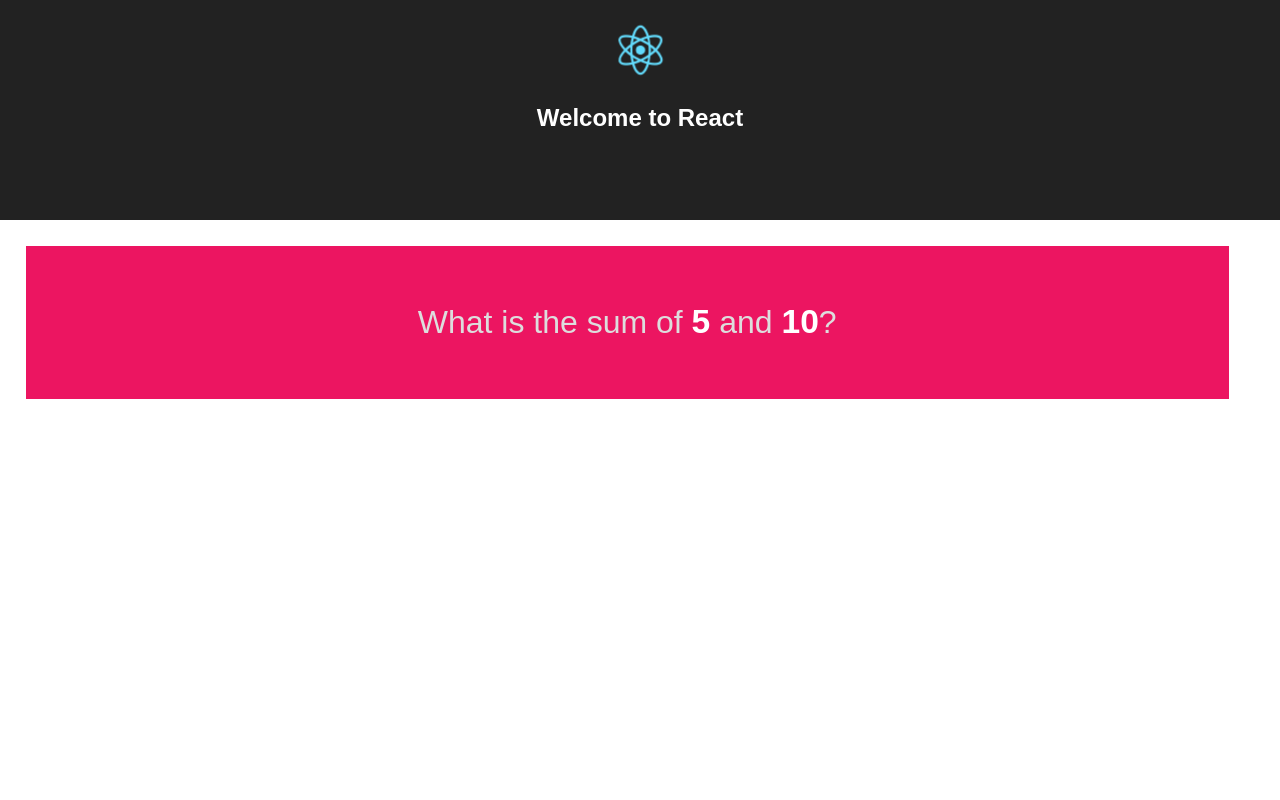
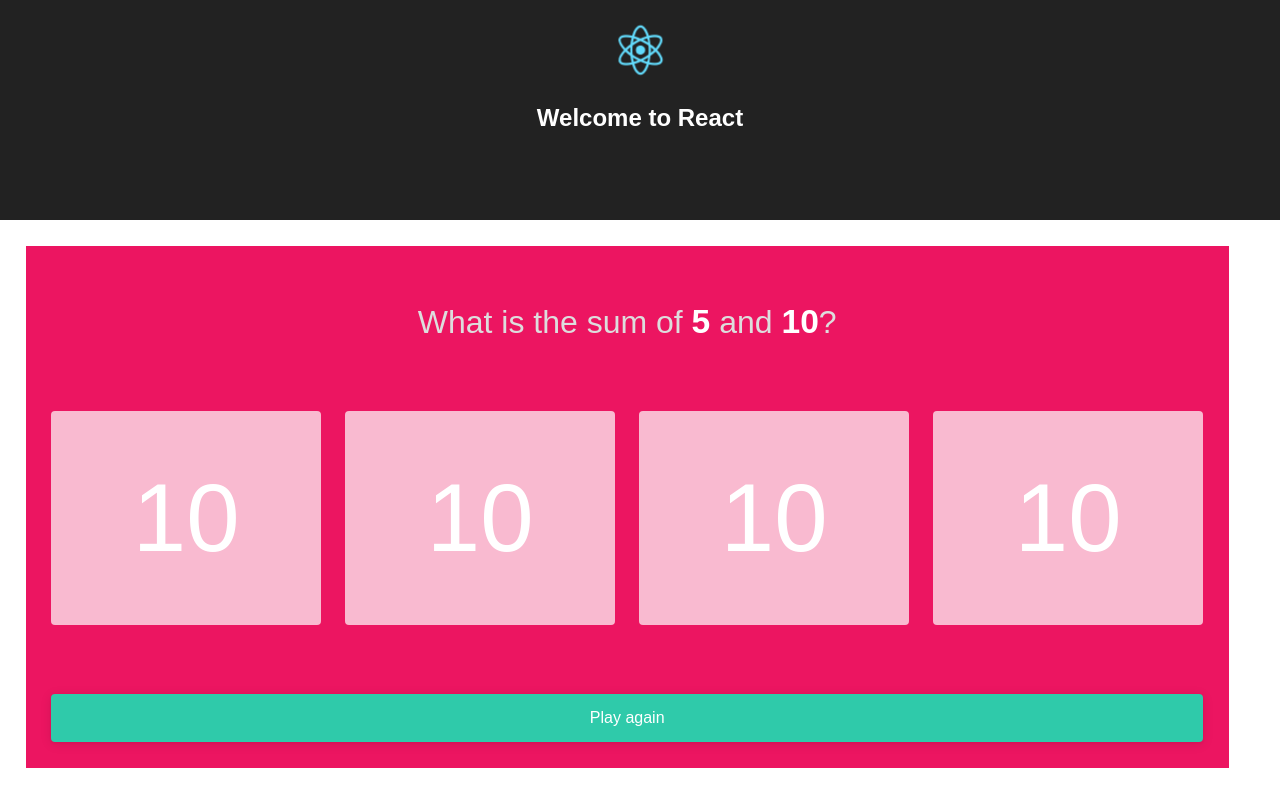
Before and after one commit to nileshgulia1/react-app, a React (Create React App) app: page / in a window 1280 px wide. Built offline with nearby package versions, Linux system fonts and the light colour scheme.

Commit message:
game outlook

```diff
--- a/src/Quiz.js
+++ b/src/Quiz.js
@@ -7,9 +7,21 @@ class Quiz extends Component {
             <div className="quiz">
              <div className="quiz-content">
               <p className="question">What is the sum of <span className="text-info" >5</span> and <span className="text-info" >10</span>?</p>
+              <div className="options">
+               <div className="fields"><div className="field-block">10</div></div>
+               <div className="fields"><div className="field-block">10</div></div>
+               <div className="fields"><div className="field-block">10</div></div>
+               <div className="fields"><div className="field-block">10</div></div>
+              </div>
+             </div>
+
+
+
+             <div className="play-again">
+             <a className="button">Play again</a>
+
 
              </div>
-
 
 
 
```
